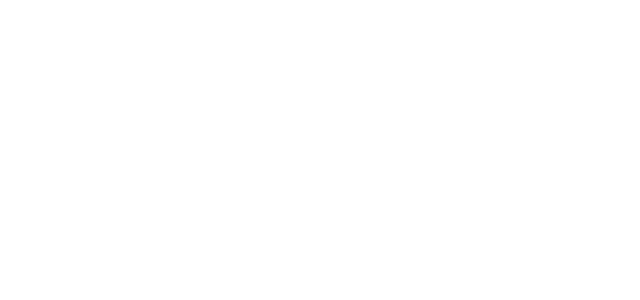
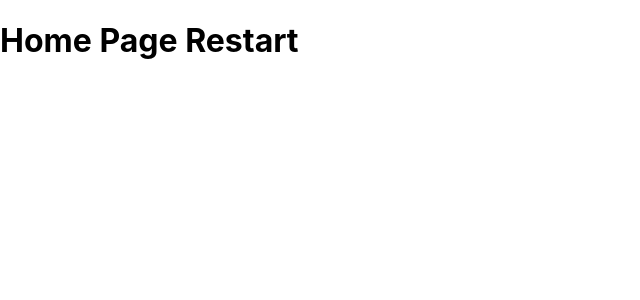
Before and after one commit to harrydnewman/augmenting-final, a React (Vite) app: page /homepage in a window 1280 px wide. Before the commit this address had no page. Shown: the top 300 px of the page, without its empty margins (0-640 px from the left). Built offline with nearby package versions, Linux system fonts and the light colour scheme.

Commit message:
set up home

```diff
--- a/src/App.jsx
+++ b/src/App.jsx
@@ -12,6 +12,8 @@
 import AIChats from './pages/ArtifactPages/AIChats';
 import CodeInChat from './pages/CodeInChat';
 import Future from './pages/Future';
+import HomePageRestart from './pages/HomePageRestart';
+
 
 function App() {
   return (
@@ -31,6 +33,7 @@
           <Route path='/artifacts/aichats' element={<AIChats />} />
           <Route path='/codeinchat' element={<CodeInChat/>}/>
           <Route path='/future' element={<Future/>}/>
+          <Route path='/homepage' element={<HomePageRestart/>}/>
         </Routes>
       </Router>
     </div>
--- /dev/null
+++ b/src/pages/HomePageRestart.jsx
@@ -0,0 +1,10 @@
+import styles from '../styles/NewHomePage.module.css'
+
+
+export default function HomePageRestart(){
+    return (
+        <div>
+            <h1>Home Page Restart</h1>
+        </div>
+    )
+}
```
Also changed, not shown: src/components/NewHomePage/IncomingBubble.jsx (added, +9 -0 lines), src/components/NewHomePage/OutgoingBubble.jsx (added, +9 -0 lines), src/styles/NewHomePage.module.css (added).
